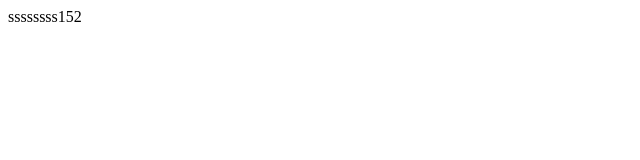
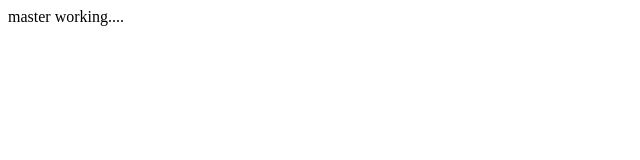
Before and after one commit to Luncho8/JAVA1, a plain HTML site: page master/new 1.html in a window 1280 px wide. Shown: the full height of the page, 0-640 px from the left. Drawn offline with Linux system fonts and the light colour scheme.

Commit message:
first created

```diff
--- a/master/new 1.html
+++ b/master/new 1.html
@@ -5,6 +5,12 @@
 	<title>Document</title>
 </head>
 <body>
-	ssssssss152
+	<header>
+		master working....
+	</header>
+
+	<footer>
+
+	</footer>
 </body>
 </html>
```
